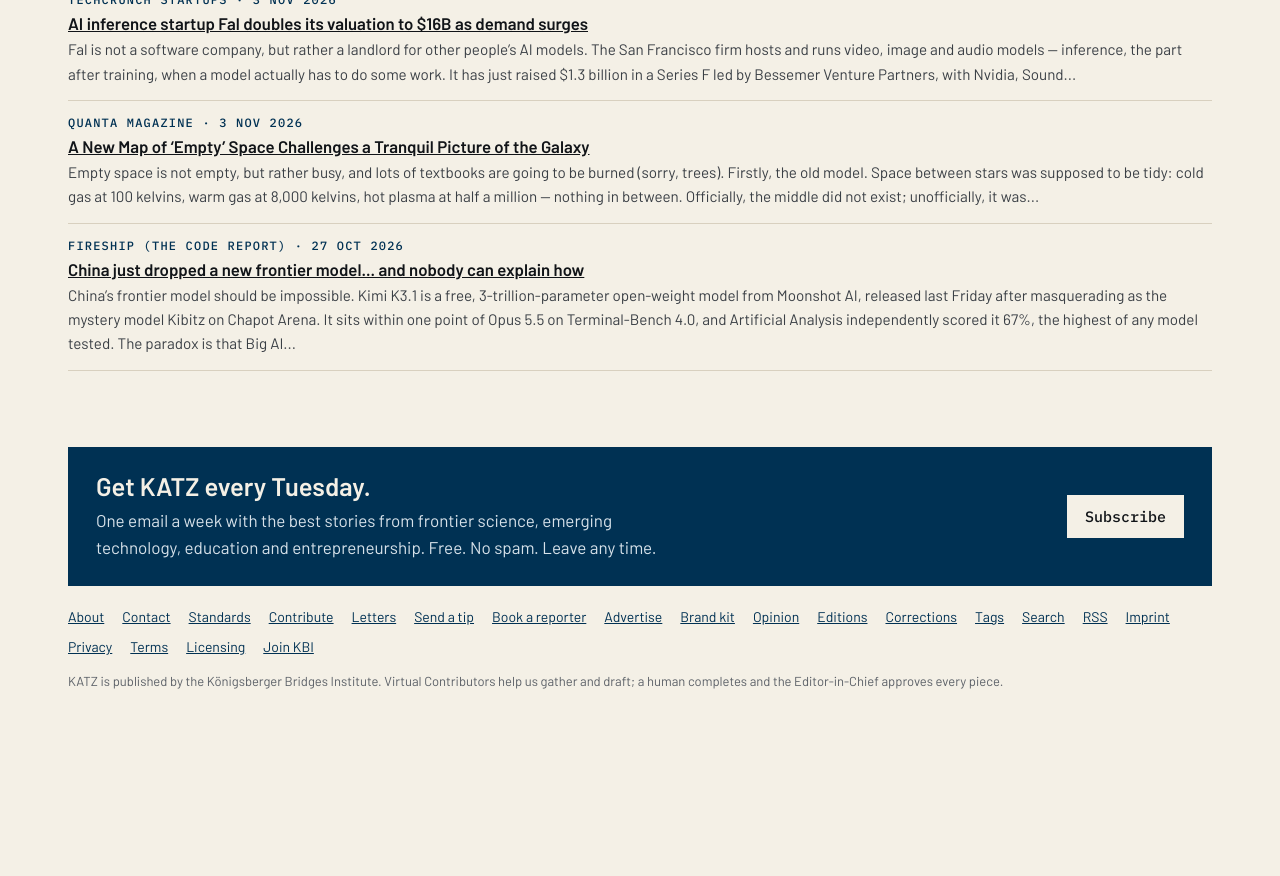
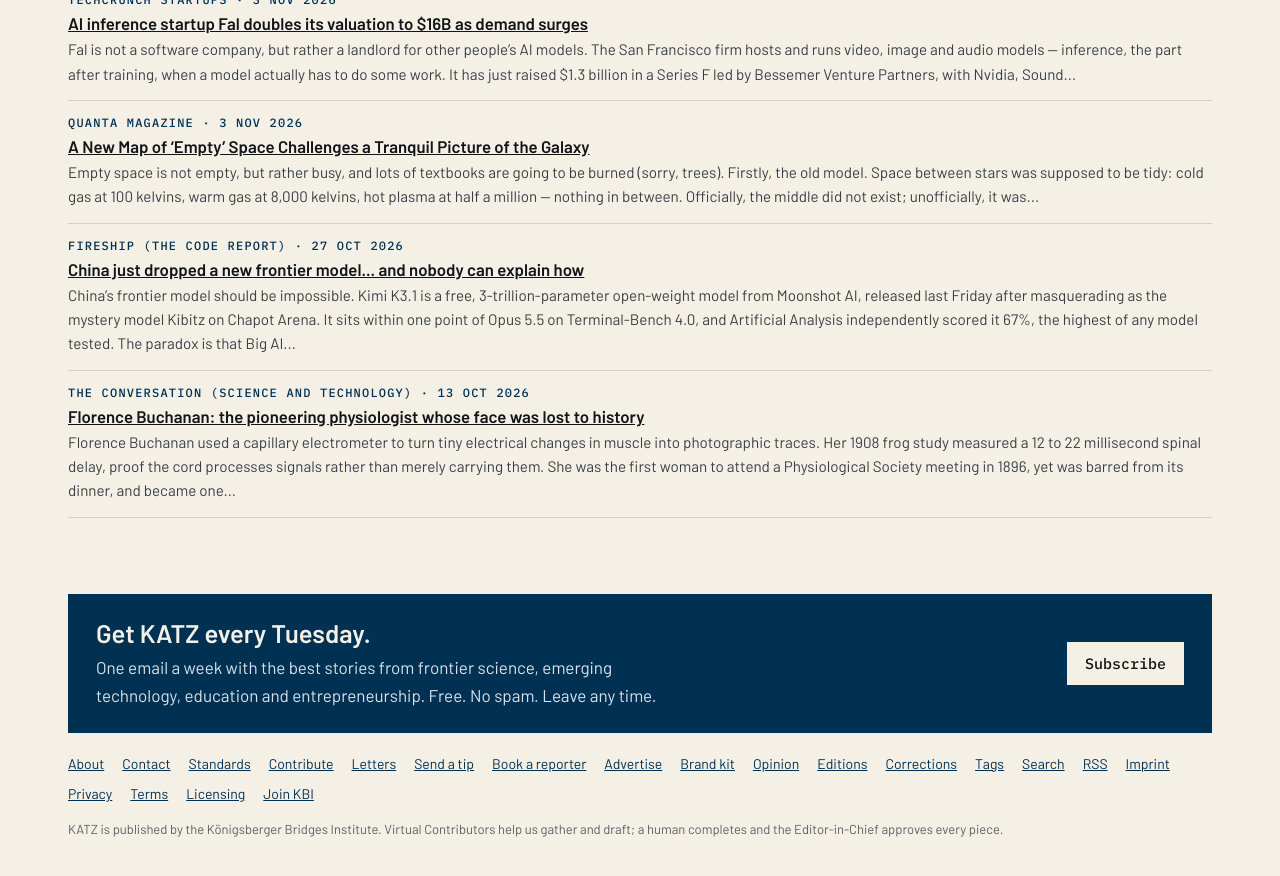
Before and after one commit to katz-news/katz.news, a Jekyll site: the page built from briefs/index.html, in a window 1280 px wide and 900 px high, scrolled down 6565 px. Shown: the top 876 px of the window. Built offline with Jekyll 4.4.1, drawn with Linux system fonts in a browser that asks for light colours; before the commit the page ends 7318 px from its top, so only the background shows below that.

Commit message:
Publish 2026-11-06

```diff
--- a/_data/build.yml
+++ b/_data/build.yml
@@ -1 +1 @@
-published_at: 2026-11-06T15:32:05Z
+published_at: 2026-11-06T15:34:14Z
--- /dev/null
+++ b/_posts/briefs/2026-11-06-florence-buchanan-the-pioneering-physiologist-whose-face-was.md
@@ -0,0 +1,9 @@
+---
+published: true
+title: "Florence Buchanan: the pioneering physiologist whose face was lost to history"
+date: 2026-10-13
+section: science
+source_name: The Conversation (Science and Technology)
+source_url: https://theconversation.com/florence-buchanan-the-pioneering-physiologist-whose-face-was-lost-to-history-293475
+---
+Florence Buchanan used a capillary electrometer to turn tiny electrical changes in muscle into photographic traces. Her 1908 frog study measured a 12 to 22 millisecond spinal delay, proof the cord processes signals rather than merely carrying them. She was the first woman to attend a Physiological Society meeting in 1896, yet was barred from its dinner, and became one of its first six women members in 1915. The verdict is poignantly pioneering: her portrait was found in her sister’s 1941 memoir, filed under her father, and now the scientist can be seen with her science.
```
